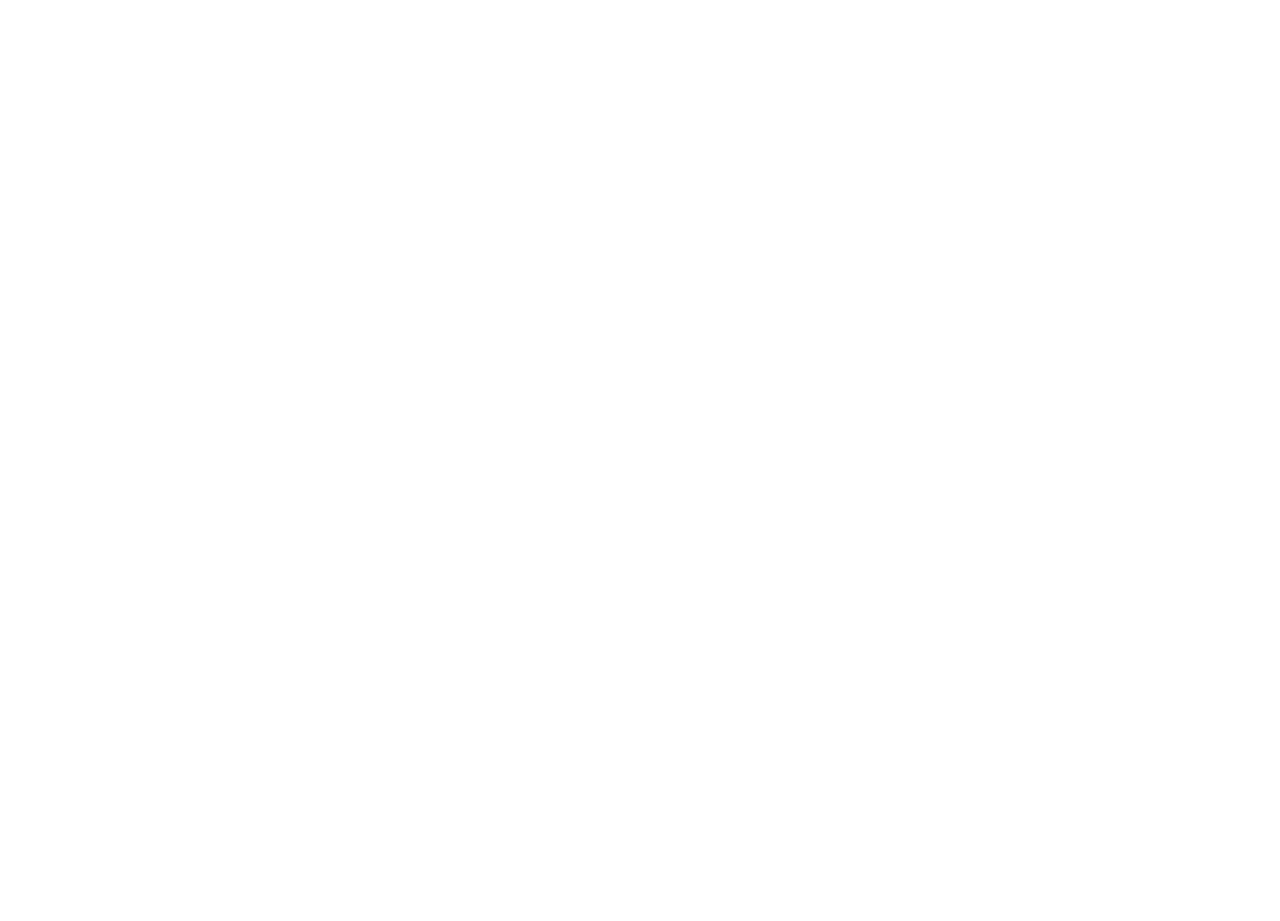
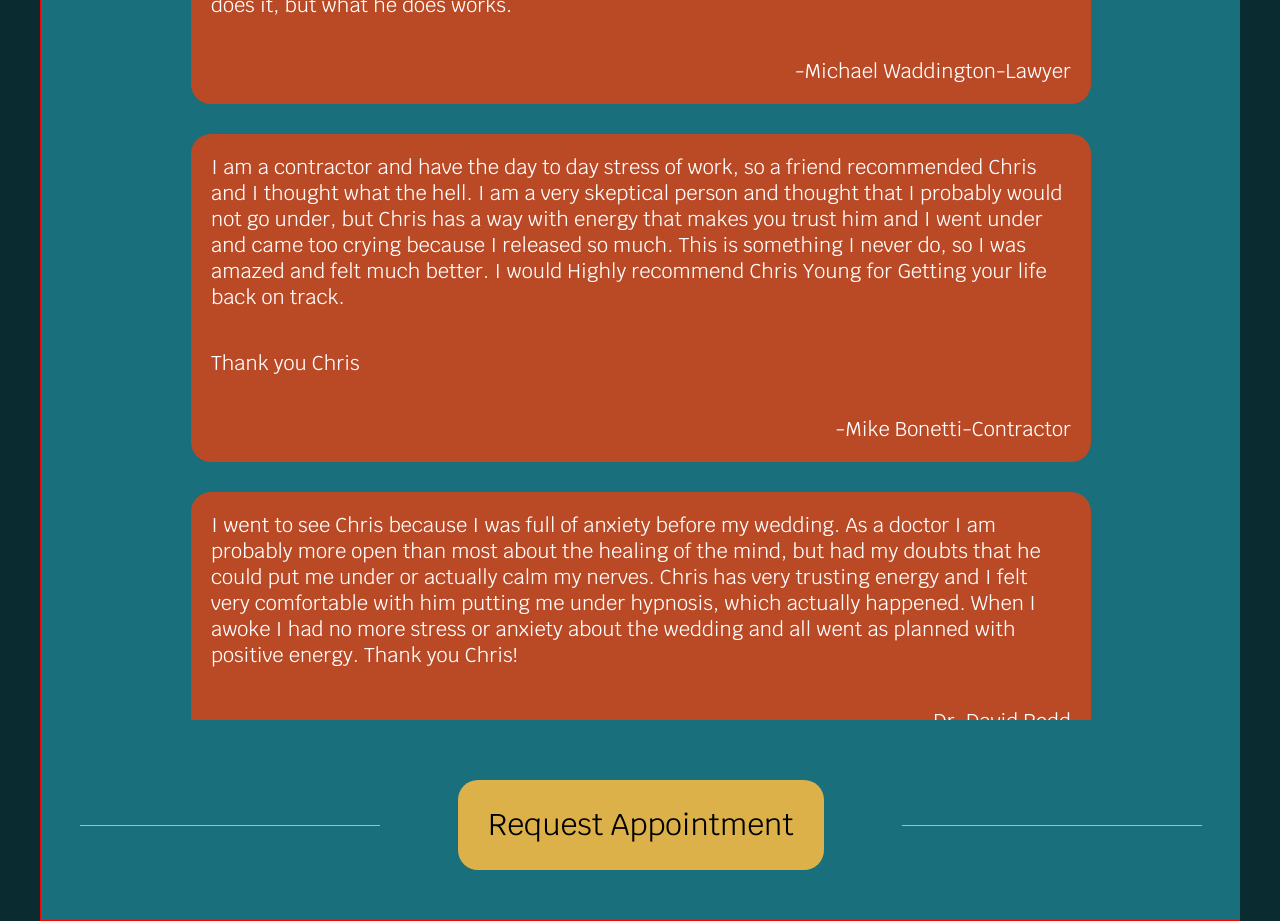
Before and after one commit to benzinow/pos-out-v3, a React (Create React App) app: page / in a window 1280 px wide. Shown: the part 3060-3981 px from the top of the page. Before the commit the page ends 2929 px from the top, so only its background shows below. Built offline with nearby package versions, Linux system fonts and the light colour scheme; a web font is replaced by a local one.

Commit message:
turned Request button and the testimony sections to thier own files

```diff
--- a/src/App.css
+++ b/src/App.css
@@ -19,3 +19,41 @@
   margin: 0 auto;
   overflow: hidden;
 }
+
+.testimonies {
+  width: 1200px;
+  border: red 1px solid;
+  padding: 50px 0;
+}
+
+.testimony-cards {
+  display: flex;
+  width: 900px;
+  height: 100vh;
+  flex-grow: inherit;
+  gap: 30px;
+  flex-direction: column;
+  overflow-y: scroll;
+  margin: 0 auto;
+}
+
+.testimony-card {
+  background-color: rgba(186, 73, 38, 1);
+  color: #fff;
+  border-radius: 20px;
+  width: 900px;
+  font-size: 20px;
+  font-family: "Krub", sans-serif;
+  line-height: normal;
+}
+
+.testimony {
+  padding: 20px;
+
+  text-align: left;
+}
+
+.testifier {
+  text-align: right;
+  padding: 20px;
+}
--- a/src/App.js
+++ b/src/App.js
@@ -11,6 +11,135 @@
         <Header />
         <Fixables />
         <Bio />
+        <div className="testimonies">
+          <div className="testimony-cards">
+            <div className="testimony-card">
+              <p className="testimony">
+                Prior to putting me under, Chris took the time to get to know me
+                and my objectives. He cared about my overall well-being, which
+                is what made me trust him. I don't know how he does it, but what
+                he does works.
+              </p>
+              <p className="testifier">-Michael Waddington-Lawyer</p>
+            </div>{" "}
+            <div className="testimony-card">
+              <p className="testimony">
+                I am a contractor and have the day to day stress of work, so a
+                friend recommended Chris and I thought what the hell. I am a
+                very skeptical person and thought that I probably would not go
+                under, but Chris has a way with energy that makes you trust him
+                and I went under and came too crying because I released so much.
+                This is something I never do, so I was amazed and felt much
+                better. I would Highly recommend Chris Young for Getting your
+                life back on track.
+              </p>
+              <p className="testimony">Thank you Chris</p>
+              <p className="testifier">-Mike Bonetti-Contractor</p>
+            </div>
+            <div className="testimony-card">
+              <p className="testimony">
+                I went to see Chris because I was full of anxiety before my
+                wedding. As a doctor I am probably more open than most about the
+                healing of the mind, but had my doubts that he could put me
+                under or actually calm my nerves. Chris has very trusting energy
+                and I felt very comfortable with him putting me under hypnosis,
+                which actually happened. When I awoke I had no more stress or
+                anxiety about the wedding and all went as planned with positive
+                energy. Thank you Chris!
+              </p>
+              <p className="testifier">-Dr. David Redd</p>
+            </div>
+            <div className="testimony-card">
+              <p className="testimony">
+                Chris Young and hypnotism saved my sanity. I work in the film
+                industry. In my job, I go from production to production. I met
+                Chris Young while working in a high stress, toxic environment. I
+                found myself raising my voice on the phone and in meetings “just
+                to be heard.” Chris mentioned hypnotism as a way of changing
+                habits. I have never had much faith in hypnotism, but thought I
+                would give it a try. We spoke and decided when my triggered
+                response was to yell, I would laugh. I walked out of our first
+                session thinking I never went “under”, so I thought maybe this
+                wasn’t for me. The next day I found myself on the phone with an
+                actor’s manager who thought by bullying he could get his way.
+                When I tried to speak, he yelled over me and I started to laugh.
+                This took him aback. He didn’t like to be laughed at. I
+                explained my session with Chris and said if he didn’t want to be
+                laughed at we had to have a two-way conversation. This approach
+                works well for me. I don’t think I ever went back to those toxic
+                knee-jerk reactions. In one session with Chris, things changed
+                immediately. After a few more sessions with Chris I really felt
+                less stress and more focused and have been using his traits now
+                for many years with my acting students.
+              </p>
+              <p className="testifier">
+                -Mark Tillman-MARK TILLMAN-BRIGGLE Casting CSA
+              </p>
+            </div>
+            <div className="testimony-card">
+              <p className="testimony">
+                Thank you Chris for an empowering & healing hypnotherapy
+                session! I have learned to take a long term approach to personal
+                growth, but the effects of Chris’s session clarified my vision,
+                helped process trauma, and manifested results even quicker than
+                I had hoped. I have known Chris for several years and can attest
+                to his integrity, kindness and generosity in all matters.
+              </p>
+              <p className="testifier">
+                -Shirley Braha-MTV Producer-Author-Marnie the Dog
+              </p>
+            </div>
+            <div className="testimony-card">
+              <p className="testimony">
+                If you’ve been thinking about trying hypnotherapy, Chris is your
+                guy. I attended the same hypnotherapy school as Chris and have
+                had sessions from the top in this field and Chris is a true
+                master. I would consider myself a difficult subject, and after
+                just one session, I felt that Chris was able to take me far
+                deeper than I have been in the past and facilitated profound
+                healing in just one session. Chris has a thorough understanding
+                of the hypnotic process and decades of experience. Chris can
+                guide you to break through whatever is holding you back from
+                living your best life. I’m grateful to know him and would trust
+                him completely with anything I need help with.
+              </p>
+              <p className="testifier">-Linda Pallini C.Ht.-Therapist</p>
+            </div>
+            <div className="testimony-card">
+              <p className="testimony">
+                I came from a rough background and never thought any type of
+                therapy would reach me and when I went to Chris for hypnotherapy
+                I did not think it would work. I actually brought a friend with
+                a camera to record it just in case and the funny thing is he
+                went under first watching and did not record a thing and then I
+                went under and awoke with such emotional release that I actually
+                cried, which is something I do not do often. Chris has a gift!
+              </p>
+              <p className="testifier">
+                -Terry Amos-Author: The Rules of the Game
+              </p>
+            </div>
+            <div className="testimony-card">
+              <p className="testimony">
+                Chris has completely turned me into a believer! He helped me
+                overcome binge eating compulsions, texture sensitivities, severe
+                PMS symptoms, and cognitive dysfunction. My body and mind are
+                improved drastically from his guidance. The life long value I’ve
+                received is absolutely priceless.
+              </p>
+              <p className="testifier">
+                -Benzi Holler-Programmer and Community Organizer
+              </p>
+            </div>
+          </div>
+          <div className="request-box">
+            <div className="design-line"></div>
+            <div className="request-button">
+              <p>Request Appointment</p>
+            </div>
+            <div className="design-line"></div>
+          </div>
+        </div>
       </div>
     </div>
   );
--- a/src/Fixables.js
+++ b/src/Fixables.js
@@ -1,4 +1,5 @@
 import React from "react";
+import Request from "./Request";
 import "./fixables.css";
 
 function Fixables() {
@@ -30,13 +31,7 @@
       <div className="solution-tagline">
         Hypnosis is the solution you’ve been looking for
       </div>
-      <div className="request-box">
-        <div className="design-line"></div>
-        <div className="request-button">
-          <p>Request Appointment</p>
-        </div>
-        <div className="design-line"></div>
-      </div>
+      <Request />
     </div>
   );
 }
--- /dev/null
+++ b/src/Request.js
@@ -0,0 +1,16 @@
+import React from "react";
+import "./request.css";
+
+function Request() {
+  return (
+    <div className="request-box">
+      <div className="design-line"></div>
+      <div className="request-button">
+        <p>Request Appointment</p>
+      </div>
+      <div className="design-line"></div>
+    </div>
+  );
+}
+
+export default Request;
--- a/src/fixables.css
+++ b/src/fixables.css
@@ -66,31 +66,3 @@
   font-weight: 700;
   margin-top: 40px;
 }
-
-.request-button {
-  background-color: rgba(255, 189, 66, 0.85);
-  font-size: 30px;
-  font-family: "Krub", sans-serif;
-  padding: 30px;
-  border-radius: 20px;
-}
-
-.request-button:hover {
-  background-color: rgba(255, 189, 66, 1);
-  font-size: 30px;
-  font-family: "Krub", sans-serif;
-}
-
-.design-line {
-  background-color: #77d3c2;
-  width: 300px;
-  height: 1px;
-}
-
-.request-box {
-  margin-top: 60px;
-  display: flex;
-  justify-content: space-around;
-  align-items: center;
-  width: 100%;
-}
--- /dev/null
+++ b/src/request.css
@@ -0,0 +1,27 @@
+.request-button {
+  background-color: rgba(255, 189, 66, 0.85);
+  font-size: 30px;
+  font-family: "Krub", sans-serif;
+  padding: 30px;
+  border-radius: 20px;
+}
+
+.request-button:hover {
+  background-color: rgba(255, 189, 66, 1);
+  font-size: 30px;
+  font-family: "Krub", sans-serif;
+}
+
+.design-line {
+  background-color: #77d3c2;
+  width: 300px;
+  height: 1px;
+}
+
+.request-box {
+  margin-top: 60px;
+  display: flex;
+  justify-content: space-around;
+  align-items: center;
+  width: 100%;
+}
```
